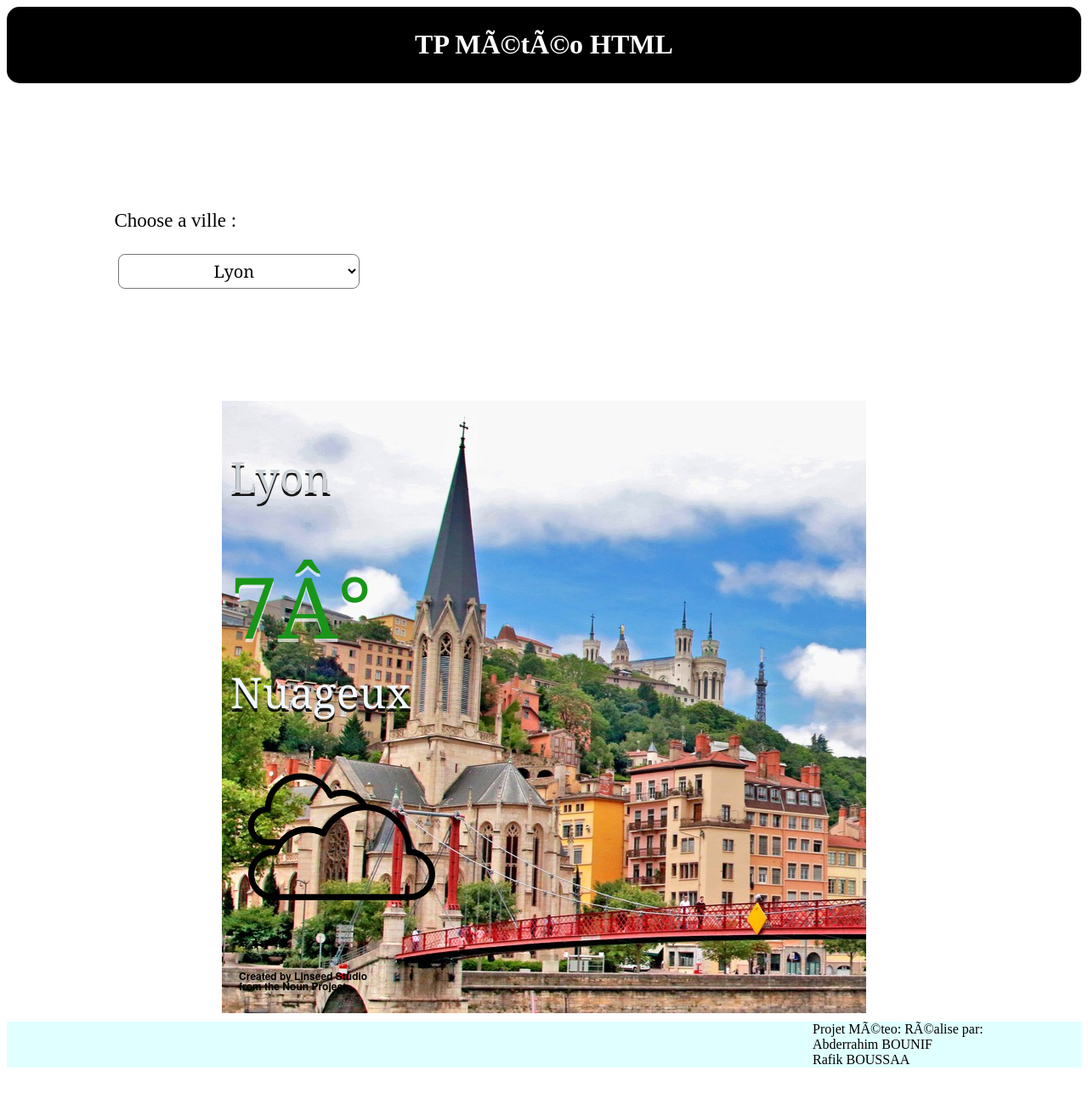
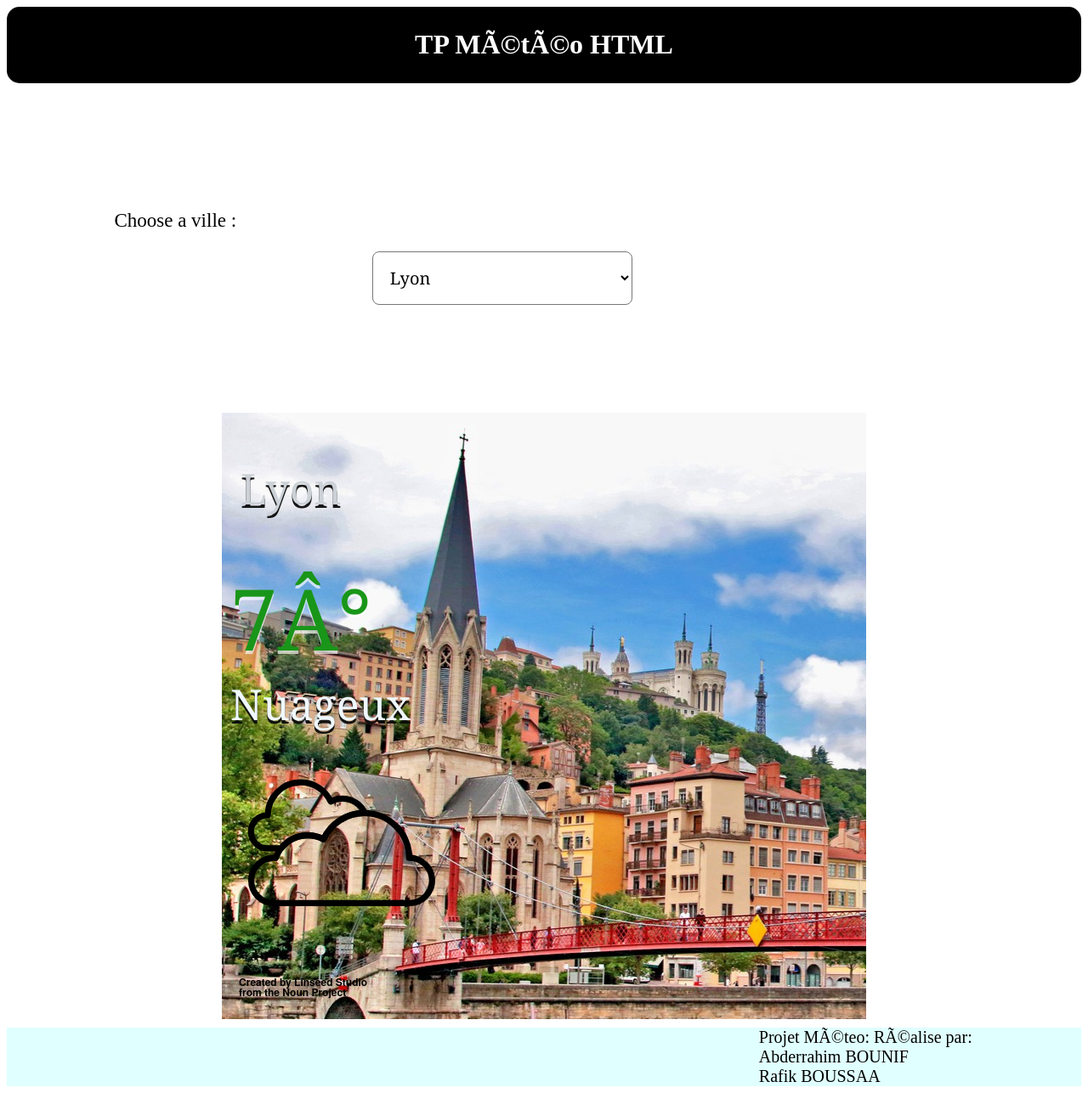
Before and after one commit to bounifRahim/AbderrahimBOUNIF.github.io, a plain HTML site: page index.html in a window 1280 px wide. Shown: the whole page at 85% size. Before the commit the page ends 1265 px from the top, so only its background shows below. Drawn offline with Linux system fonts and the light colour scheme; files whose address does not match are found by name.

Commit message:
update all

```diff
--- a/index.html
+++ b/index.html
@@ -1,17 +1,20 @@
 <!DOCTYPE html>
 <html>
 	<head>
+		<title>CCI Meteo</title>
 	<charset="UTF-8">
+
 	  <style>
 
 		  footer{
-			  margin-top:10px;
+			margin-top:10px;
 			background-color:lightcyan;
 			width: 20;
 			color:black;
-			padding-left: 75%;
+			padding-left: 70%;
 			font-weight:20;
-
+			radius:15px;
+			font-size:20px;
 
 		  }
 		  .div_section{
@@ -36,6 +39,7 @@
 		   .div_ville
 		  {
 			text-align:center;
+			padding:10%;
 			width:40px;
 			border-width: 3px;
 			font-family:Cambria, Cochin, Georgia, Times, 'Times New Roman', serif;
@@ -46,7 +50,6 @@
 		  }
 		  .img-meteo{
 			margin-left: 10px;
-			margin-top: 7px;
 			width: 240px;
 			color:blue;
 
@@ -87,11 +90,12 @@
 			  background-color:rgb(255, 255, 255);
 			  font-family: Georgia, 'Times New Roman', Times, serif;
 			  border-radius:8px;
-			  margin:5px;
+				position: relative;
 			  font-size:20px;
-			  padding:5px;
-			  margin-top: 3px;
-			  text-align:center;
+			  padding:16px;
+			  margin-left: 30%;
+
+
 		  }
 		  .temperture
 		  {
@@ -107,9 +111,11 @@
 			  text-shadow: 0px 4px rgba(12, 12, 12, 0.952);
  			  font-weight: 50;
  			  font-size: 50px;
+			   margin-left:30% ;
  			  color:rgb(203, 209, 214);
 		  }
 		  </style>
+
    </head>
 <body onload=showCity() >
 <header>
@@ -144,7 +150,7 @@
 	  		<div class="temp">7°</div>
 				<div  class="temperture"> Nuageux</div>
 	  		<br><img
-	  		src="image/noun_clouds_653375.svg"
+	  		src="/home/izem/Downloads/noun_clouds_653375.svg"
 	 		class="img-meteo"
 	  		/>
 		</div>
```
